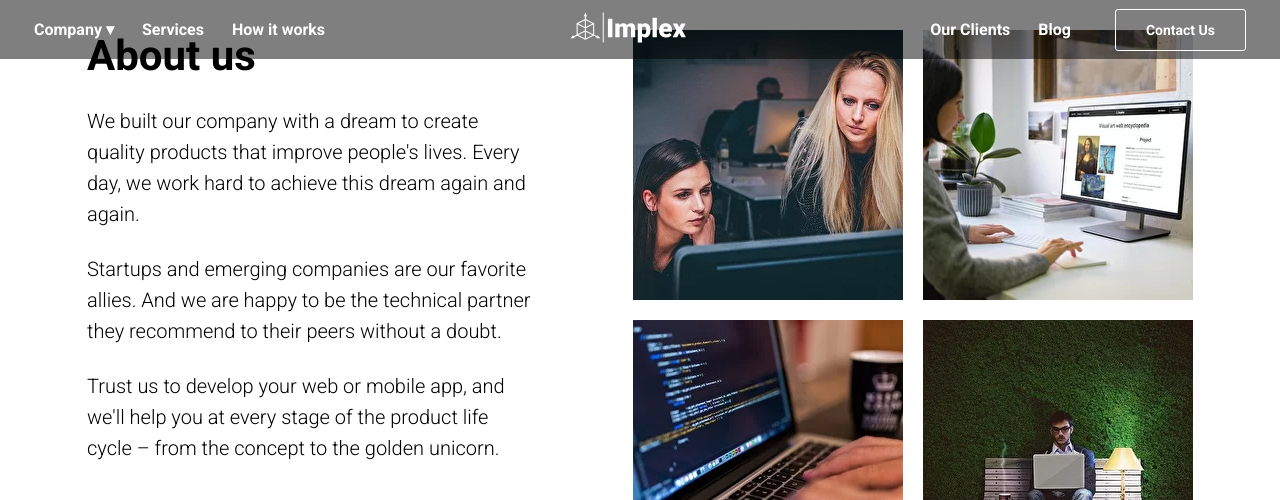
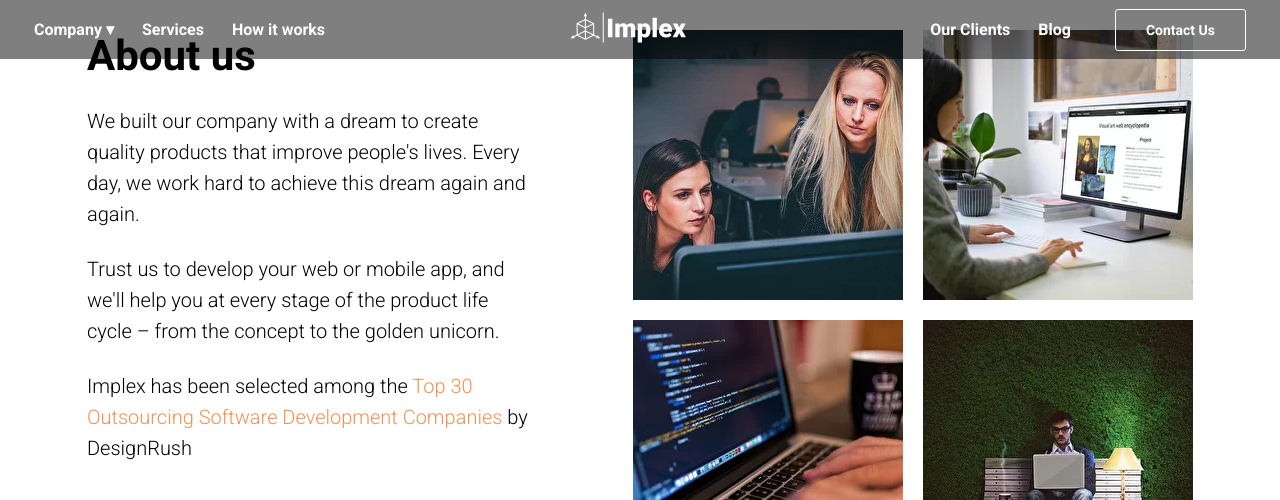
Before and after one commit to implex-code-repo/implex-site, a Jekyll site: the page built from index.html, in a window 1280 px wide and 900 px high, scrolled down 1012 px, cut to the strip 0-500 px from the top of the window. Built offline with Jekyll 4.4.1, drawn with Linux system fonts in a browser that asks for light colours; nearby versions of some CDN libraries; library files that are not in the unit come from our copies.

Commit message:
add new link

```diff
--- a/_data/about.yml
+++ b/_data/about.yml
@@ -6,5 +6,4 @@ images:
 title: About us
 descriptions:
   - We built our company with a dream to create quality products that improve people's lives. Every day, we work hard to achieve this dream again and again.
-  - Startups and emerging companies are our favorite allies. And we are happy to be the technical partner they recommend to their peers without a doubt.
   - Trust us to develop your web or mobile app, and we'll help you at every stage of the product life cycle – from the concept to the golden unicorn.
--- a/_includes/about/about.html
+++ b/_includes/about/about.html
@@ -14,6 +14,10 @@
       {% for item in content.descriptions %}
       <div class="description">{{ item }}</div>
       {% endfor %}
+      <div class="description">
+        Implex has been selected among the <a class="link" href="https://www.designrush.com/agency/outsourcing-companies">Top 30
+        Outsourcing Software Development Companies</a> by DesignRush
+      </div>
       <div class="clutch-widget" data-url="https://widget.clutch.co" data-widget-type="2" data-height="50"
            data-clutchcompany-id="1403478">
         <iframe id="iframe-0.9792492733831788" width="100%"
--- a/_includes/about/about.scss
+++ b/_includes/about/about.scss
@@ -72,10 +72,15 @@
           font-size: 16px;
           max-width: 300px;
         }
+
+        .link {
+          color: $orange;
+          text-decoration: none;
+        }
       }
 
       .clutch-widget {
-        padding-top: 40px;
+        padding-top: 60px;
       }
     }
 
```
Also changed, not shown: 3 other files.
